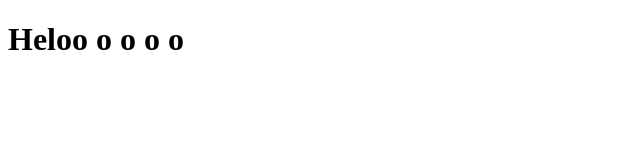
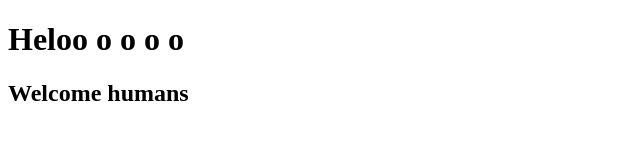
Before and after one commit to MATUSHCHENKO-BOHDAN/Tutorial78Bohdan, a plain HTML site: page index.html in a window 1280 px wide. Shown: the whole page, without its empty margins (0-640 px from the left). Drawn offline with Linux system fonts and the light colour scheme.

Commit message:
update.html

```diff
--- a/index.html
+++ b/index.html
@@ -8,5 +8,8 @@
 </head>
 <body>
     <h1>Heloo  o o o o </h1>
+    <h2>Welcome humans</h2>
+
 </body>
+
 </html>
```
